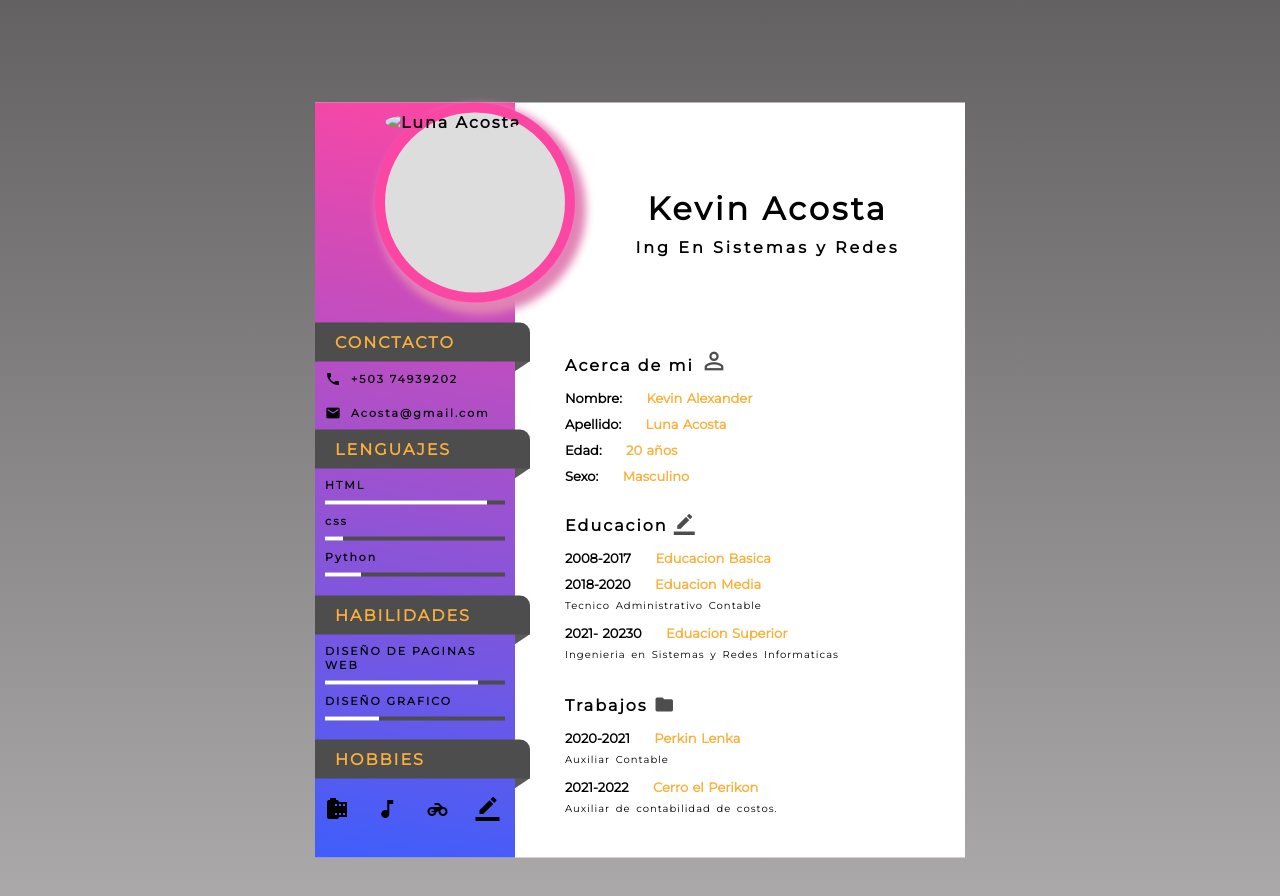
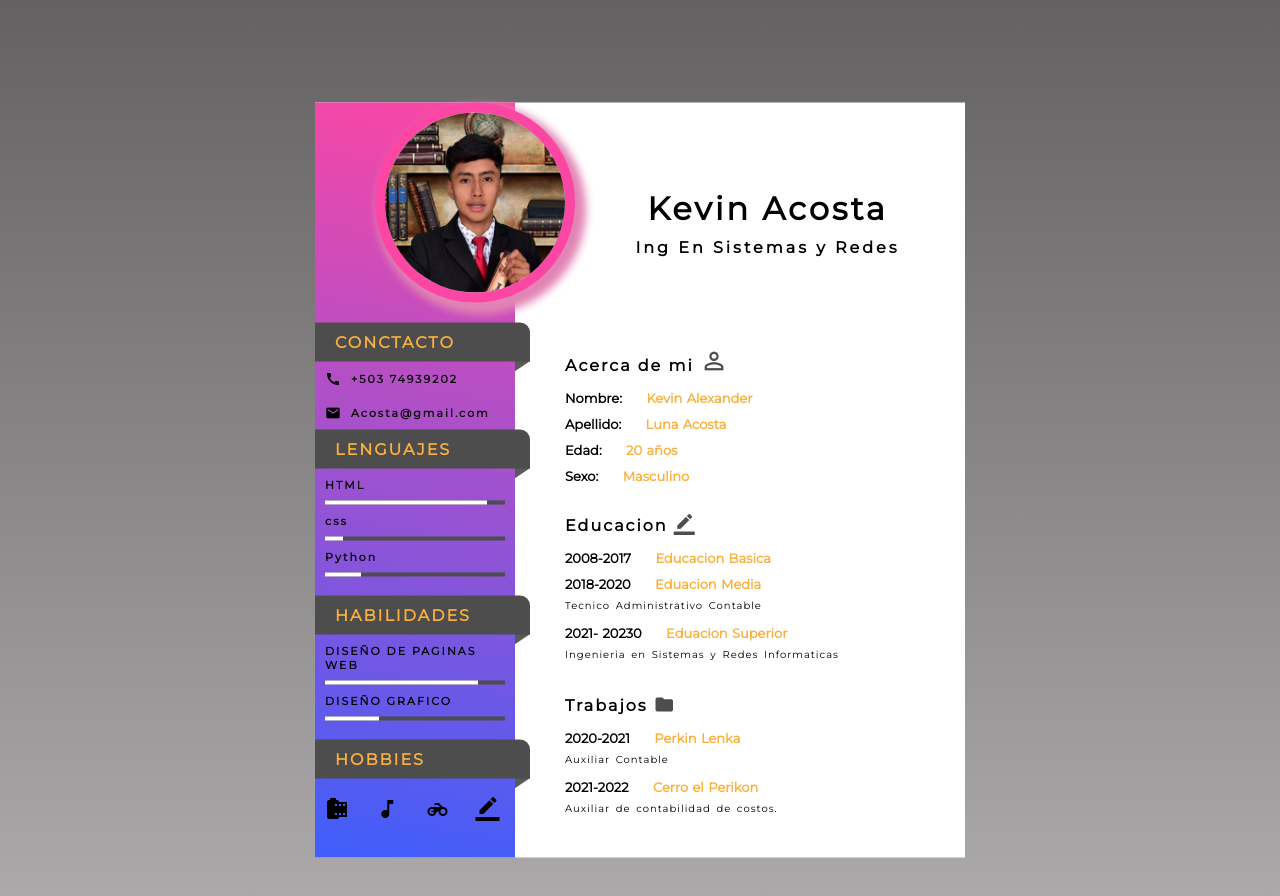
Before and after one commit to CesarMartinez23/CV_Website, a plain HTML site: page kevin.html in a window 1280 px wide. Drawn offline with Linux system fonts and the light colour scheme.

Commit message:
Luna Acosta CV Editado

```diff
--- a/kevin.html
+++ b/kevin.html
@@ -18,7 +18,7 @@
 
         <div class="left">
             <div class="foto-perfil">
-                <img src="imagenes/lunaAcosta.jpeg" alt="Luna Acosta">
+                <img src="assets/lunaAcosta.jpeg" alt="Luna Acosta">
             </div>
 
             <div class="box-1">
```
